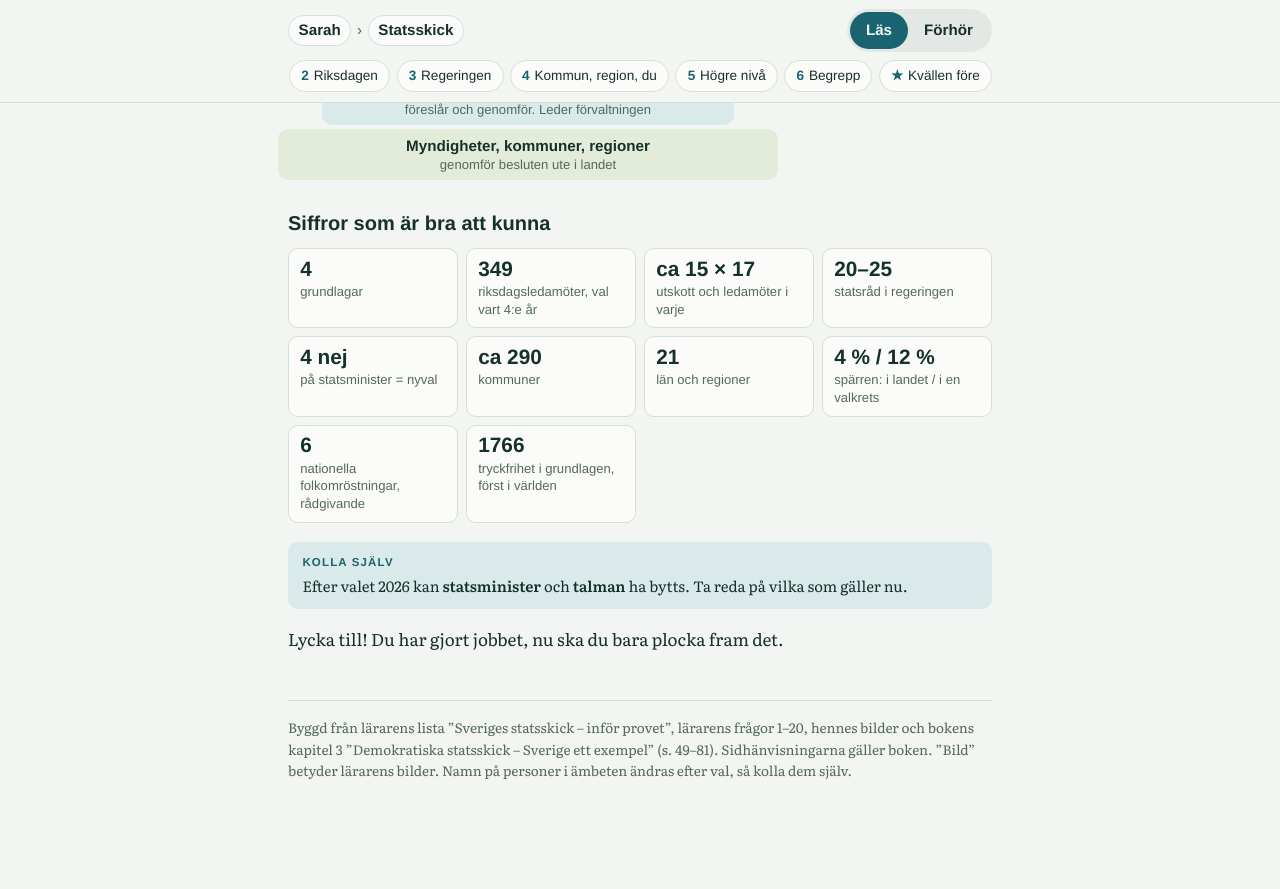
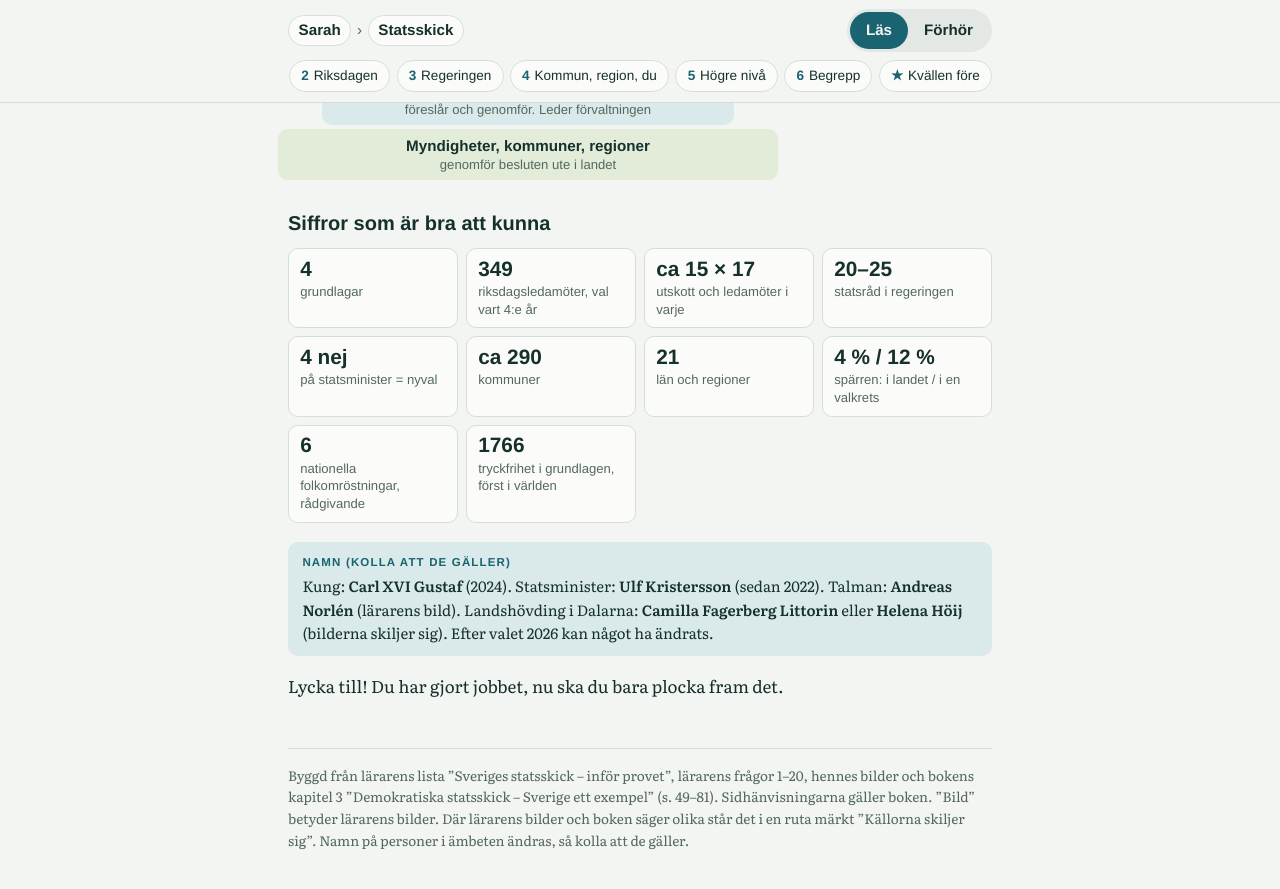
Before and after one commit to daniel-oster/studiematerial, a Jekyll site: the page built from sarah/statsskick/studiematerial/index.html, in a window 1280 px wide and 900 px high, scrolled down 19211 px. Shown: the top 889 px of the window. Built offline with Jekyll 4.4.1, drawn with Linux system fonts in a browser that asks for light colours; some web fonts are replaced; before the commit the page ends 20041 px from its top, so only the background shows below that.

Commit message:
Show names and conflicting figures from sources on the statsskick page
Add office-holder names with year and source, include the book's claim about
UN conventions, and print both figures where the teacher's slides and the
book disagree.

Co-Authored-By: Claude Sonnet 5.5 <noreply@anthropic.com>
Claude-Session: https://claude.ai/code/session_01GkoDhYhem2j3ZgjV8Ndtto

```diff
--- a/sarah/statsskick/studiematerial/index.html
+++ b/sarah/statsskick/studiematerial/index.html
@@ -455,7 +455,7 @@ table.grid4 th small{text-transform:none;letter-spacing:0;color:var(--muted);fon
     <h3>Hur ändrar man en grundlag?</h3>
     <div class="lvl"><span class="tag tag-e">E-nivå · grunden</span><div class="e-svar" data-back>Riksdagen måste fatta <mark>samma beslut två gånger</mark>, med ett <mark>val emellan</mark>. Första beslutet kräver en majoritet (fler än hälften). Ärendet <b>vilandeförklaras</b> tills efter nästa riksdagsval. Sedan måste den <b>nyvalda riksdagen</b> fatta <b>samma beslut igen</b>.</div></div>
     <p class="knep" data-back><span class="hand">Minnesknep</span> <b>Två lås och ett val.</b> Lås 1: riksdagen röstar ja. Valet: folket får säga sitt. Lås 2: den nya riksdagen röstar ja igen. Bara då öppnas dörren.</p>
-    <details class="hi"><summary><span class="when-closed">Högre nivå: visa sambanden</span><span class="when-open">Dölj högre nivå</span></summary><div class="hi-body"><ol class="chain-n"><li>Riksdagen fattar ett <b>första beslut</b> om ändringen.</li><li>Ärendet <b>vilandeförklaras</b> (läggs på is) till efter nästa <b>riksdagsval</b>.</li><li>I valet kan <b>väljarna reagera</b>. Partierna måste berätta var de står i frågan.</li><li>Den <b>nyvalda riksdagen</b> måste fatta <b>exakt samma beslut</b>. Säger den nej, blir det ingen ändring.</li></ol></div></details>
+    <details class="hi"><summary><span class="when-closed">Högre nivå: visa sambanden</span><span class="when-open">Dölj högre nivå</span></summary><div class="hi-body"><ol class="chain-n"><li>Riksdagen fattar ett <b>första beslut</b> om ändringen.</li><li>Ärendet <b>vilandeförklaras</b> (läggs på is) till efter nästa <b>riksdagsval</b>.</li><li>I valet kan <b>väljarna reagera</b>. Partierna måste berätta var de står i frågan.</li><li>Den <b>nyvalda riksdagen</b> måste fatta <b>exakt samma beslut</b>. Säger den nej, blir det ingen ändring.</li><li><b>Boken säger också:</b> en grundlagsändring får <b>inte strida mot FN:s konventioner om de mänskliga rättigheterna</b>. Det går alltså inte att avskaffa den svenska demokratin med ett snabbt majoritetsbeslut i riksdagen.</li></ol><div class="box note"><strong>Källorna skiljer sig</strong><p>Hur stor majoritet som krävs i varje beslut: <b>lärarens bild</b> skriver ”minst hälften”, <b>boken</b> (s. 50) skriver ”fler än hälften”. Skriv ”en majoritet” eller ”fler än hälften” på provet.</p></div></div></details>
     <div class="lights" role="group" aria-label="Kan du det här?"><span class="lq">Kan du det här?</span><button type="button" data-v="g" aria-pressed="false"><i></i>Kan</button><button type="button" data-v="y" aria-pressed="false"><i></i>Osäker</button><button type="button" data-v="r" aria-pressed="false"><i></i>Kan inte</button></div>
   </div>
 </article>
@@ -475,7 +475,7 @@ table.grid4 th small{text-transform:none;letter-spacing:0;color:var(--muted);fon
     <h3>Vilka uppgifter har statschefen?</h3>
     <div class="lvl"><span class="tag tag-e">E-nivå · grunden</span><div class="e-svar" data-back>Statschefen är Sveriges <b>kung eller drottning</b> (monark). Uppgifterna är bara <mark>representativa</mark>: att vara en <b>symbol</b> för Sverige. Det betyder <b>statsbesök</b>, att vara <b>värd för utländska statschefer</b> som kommer hit, och att <b>öppna riksmötet</b>. Statschefen har <b>ingen politisk makt</b>.</div></div>
     <p class="knep" data-back><span class="hand">Minnesknep</span> <b>Statschefen är landets ansikte, inte dess hjärna.</b> Statschefen = lagets maskot. Det är <b>statsministern</b> som är lagkapten (se F11).</p>
-    <details class="hi"><summary><span class="when-closed">Högre nivå: visa sambanden</span><span class="when-open">Dölj högre nivå</span></summary><div class="hi-body"><ol class="chain-n"><li>Sverige är en <b>konstitutionell monarki</b>: monarkens makt <b>begränsas av grundlagarna</b>. I praktiken hade kungen förlorat sin makt redan 1917, och i <b>1974 års regeringsform</b> togs även de formella befogenheterna bort.</li><li>Statschefen <b>väljs inte</b> utan <b>ärvs</b> (SO). I en <b>republik</b> väljs statschefen, ofta som <b>president</b>, och en president kan ha mycket makt (t.ex. som regeringschef).</li><li>Monarkier med <b>oinskränkt makt</b> (Saudiarabien, Brunei) räknas <b>inte som demokratier</b>. Därför går det bra att kombinera demokrati med en <b>konstitutionell</b> monarki.</li></ol><div class="box note"><strong>Boken</strong><p>Monarkens enda politiska uppgifter är att öppna riksdagen varje år och att vara ordförande i riksdagens <b>utrikesnämnd</b>. Nuvarande statschef är kung Carl XVI Gustaf (på tronen sedan 1973).</p></div></div></details>
+    <details class="hi"><summary><span class="when-closed">Högre nivå: visa sambanden</span><span class="when-open">Dölj högre nivå</span></summary><div class="hi-body"><ol class="chain-n"><li>Sverige är en <b>konstitutionell monarki</b>: monarkens makt <b>begränsas av grundlagarna</b>. I praktiken hade kungen förlorat sin makt redan 1917, och i <b>1974 års regeringsform</b> togs även de formella befogenheterna bort.</li><li>Statschefen <b>väljs inte</b> utan <b>ärvs</b> (SO). I en <b>republik</b> väljs statschefen, ofta som <b>president</b>, och en president kan ha mycket makt (t.ex. som regeringschef).</li><li>Monarkier med <b>oinskränkt makt</b> (Saudiarabien, Brunei) räknas <b>inte som demokratier</b>. Därför går det bra att kombinera demokrati med en <b>konstitutionell</b> monarki.</li></ol><div class="box note"><strong>Boken</strong><p>Monarkens enda politiska uppgifter är att öppna riksdagen varje år och att vara ordförande i riksdagens <b>utrikesnämnd</b>. Statschef är kung Carl XVI Gustaf (2024, boken s. 51), på tronen sedan september 1973.</p></div></div></details>
     <div class="lights" role="group" aria-label="Kan du det här?"><span class="lq">Kan du det här?</span><button type="button" data-v="g" aria-pressed="false"><i></i>Kan</button><button type="button" data-v="y" aria-pressed="false"><i></i>Osäker</button><button type="button" data-v="r" aria-pressed="false"><i></i>Kan inte</button></div>
   </div>
 </article>
@@ -557,7 +557,7 @@ table.grid4 th small{text-transform:none;letter-spacing:0;color:var(--muted);fon
     <h3>Vem är chef för regeringen?</h3>
     <div class="lvl"><span class="tag tag-e">E-nivå · grunden</span><div class="e-svar" data-back><b>Statsministern</b> (i andra länder ofta premiärminister) är <mark>regeringschef</mark> och leder regeringens arbete. Statsministern <b>utser själv</b> de andra ministrarna.</div></div>
     <p class="knep" data-back><span class="hand">Minnesknep</span> <b>Statsministern är lagkaptenen. Kungen är lagets maskot.</b> Det är alltså <i>inte</i> kungen som är chef för regeringen.</p>
-    <details class="hi"><summary><span class="when-closed">Högre nivå: visa sambanden</span><span class="when-open">Dölj högre nivå</span></summary><div class="hi-body"><ol class="chain-n"><li>Ministrarna kallas <b>statsråd</b>. De får olika <b>ansvarsområden</b>: utbildningsministern tar hand om skolan, finansministern om statens ekonomi, utrikesministern om utrikespolitiken.</li><li>Varje minister har ett <b>departement</b> med <b>tjänstemän</b> som ger råd, skriver tal och förbereder ärendena.</li></ol><div class="box note"><strong>Kolla själv</strong><p>Namnen byts efter varje val. Ta reda på vem som är <b>statsminister</b> och <b>talman</b> just nu. Provet kan fråga.</p></div></div></details>
+    <details class="hi"><summary><span class="when-closed">Högre nivå: visa sambanden</span><span class="when-open">Dölj högre nivå</span></summary><div class="hi-body"><ol class="chain-n"><li>Ministrarna kallas <b>statsråd</b>. De får olika <b>ansvarsområden</b>: utbildningsministern tar hand om skolan, finansministern om statens ekonomi, utrikesministern om utrikespolitiken.</li><li>Varje minister har ett <b>departement</b> med <b>tjänstemän</b> som ger råd, skriver tal och förbereder ärendena.</li></ol><div class="box note"><strong>Vem är det?</strong><p><b>Statsminister:</b> Ulf Kristersson (M), sedan 2022 (boken, tabellen på s. 71). <b>Talman:</b> Andreas Norlén (lärarens bild). Riksdagsval hölls i september 2026, så kolla om det har ändrats sedan dess.</p></div></div></details>
     <div class="lights" role="group" aria-label="Kan du det här?"><span class="lq">Kan du det här?</span><button type="button" data-v="g" aria-pressed="false"><i></i>Kan</button><button type="button" data-v="y" aria-pressed="false"><i></i>Osäker</button><button type="button" data-v="r" aria-pressed="false"><i></i>Kan inte</button></div>
   </div>
 </article>
@@ -567,7 +567,7 @@ table.grid4 th small{text-transform:none;letter-spacing:0;color:var(--muted);fon
     <h3>Hur utses statsråden i regeringen?</h3>
     <div class="lvl"><span class="tag tag-e">E-nivå · grunden</span><div class="e-svar" data-back><b>1.</b> Efter valet samtalar <b>talmannen</b> med partiledarna. <b>2.</b> Talmannen <b>föreslår en statsminister</b>. <b>3.</b> Riksdagen röstar: statsministern är vald om <mark>inte en majoritet säger nej</mark>. <b>4.</b> Statsministern <b>utser själv</b> statsråden (ca 20–25).</div></div>
     <p class="knep" data-back><span class="hand">Minnesknep</span> <b>Talmannen föreslår, riksdagen säger inte nej, statsministern väljer sitt lag.</b></p>
-    <details class="hi"><summary><span class="when-closed">Högre nivå: visa sambanden</span><span class="when-open">Dölj högre nivå</span></summary><div class="hi-body"><ol class="chain-n"><li>Det är <b>valresultatet</b> som avgör vilken regering vi får.</li><li>Förkastas talmannens förslag, kan han eller hon <b>föreslå någon annan</b>. Efter <b>fyra nej</b> i rad blir det <b>nyval</b>.</li><li>Ministrarna behöver <b>inte godkännas av riksdagen</b>, men regeringen måste hela tiden ha riksdagens förtroende (<b>parlamentarism</b>, F18).</li></ol></div></details>
+    <details class="hi"><summary><span class="when-closed">Högre nivå: visa sambanden</span><span class="when-open">Dölj högre nivå</span></summary><div class="hi-body"><ol class="chain-n"><li>Det är <b>valresultatet</b> som avgör vilken regering vi får.</li><li>Förkastas talmannens förslag, kan han eller hon <b>föreslå någon annan</b>. Efter <b>fyra nej</b> i rad blir det <b>nyval</b>.</li><li>Ministrarna behöver <b>inte godkännas av riksdagen</b>, men regeringen måste hela tiden ha riksdagens förtroende (<b>parlamentarism</b>, F18).</li></ol><div class="box note"><strong>Talman</strong><p>Riksdagens ordförande heter Andreas Norlén enligt lärarens bild. Kolla om det har ändrats efter valet 2026.</p></div></div></details>
     <div class="lights" role="group" aria-label="Kan du det här?"><span class="lq">Kan du det här?</span><button type="button" data-v="g" aria-pressed="false"><i></i>Kan</button><button type="button" data-v="y" aria-pressed="false"><i></i>Osäker</button><button type="button" data-v="r" aria-pressed="false"><i></i>Kan inte</button></div>
   </div>
 </article>
@@ -619,7 +619,7 @@ table.grid4 th small{text-transform:none;letter-spacing:0;color:var(--muted);fon
     <h3>Vilka uppgifter har regionerna?</h3>
     <div class="lvl"><span class="tag tag-e">E-nivå · grunden</span><div class="e-svar" data-back>Regionerna sköter <mark>hälso- och sjukvård samt tandvård</mark> (ca 85 % av pengarna går dit). Dessutom <b>kollektivtrafik</b>, regional utveckling, stöd till näringsliv, forskning och kultur, samt viss gymnasieutbildning (musik och naturbruk).</div></div>
     <p class="knep" data-back><span class="hand">Minnesknep</span> <b>Regionen = doktorn och bussen.</b> Sjukvården och kollektivtrafiken är de stora jobben.</p>
-    <details class="hi"><summary><span class="when-closed">Högre nivå: visa sambanden</span><span class="when-open">Dölj högre nivå</span></summary><div class="hi-body"><ol class="chain-n"><li>Vissa uppgifter, främst <b>sjukvården</b> som är dyr, klarar inte en enskild kommun. Därför finns <b>regioner</b> som täcker större områden.</li><li>Regionerna får pengar från <b>regionskatt</b>, statsbidrag och avgifter, och styrs på samma sätt som kommuner: <b>regionfullmäktige</b> (”riksdag”) beslutar, <b>regionstyrelsen</b> (”regering”) förverkligar och <b>nämnder</b> (t.ex. hälso- och sjukvårdsnämnd) arbetar med sakfrågor.</li><li>Regionen leds av heltidsanställda politiker, <b>regionråd</b>. Invånarna röstar fram dem i valet.</li></ol><div class="box note"><strong>Antal</strong><p>Boken skriver både 20 och 21 regioner. Länen är 21, och regionerna följer ungefär samma gränser som länen.</p></div></div></details>
+    <details class="hi"><summary><span class="when-closed">Högre nivå: visa sambanden</span><span class="when-open">Dölj högre nivå</span></summary><div class="hi-body"><ol class="chain-n"><li>Vissa uppgifter, främst <b>sjukvården</b> som är dyr, klarar inte en enskild kommun. Därför finns <b>regioner</b> som täcker större områden.</li><li>Regionerna får pengar från <b>regionskatt</b>, statsbidrag och avgifter, och styrs på samma sätt som kommuner: <b>regionfullmäktige</b> (”riksdag”) beslutar, <b>regionstyrelsen</b> (”regering”) förverkligar och <b>nämnder</b> (t.ex. hälso- och sjukvårdsnämnd) arbetar med sakfrågor.</li><li>Regionen leds av heltidsanställda politiker, <b>regionråd</b>. Invånarna röstar fram dem i valet.</li></ol><div class="box note"><strong>Källorna skiljer sig</strong><p><b>Antal regioner:</b> boken skriver <b>21</b> i texten (s. 76) men <b>20</b> i ordlistan (s. 80). Länen är 21, och regionerna följer ungefär samma gränser. <b>Regionskatt:</b> lärarens bild skriver <b>ca 10 %</b>, boken (s. 74) <b>omkring 13 %</b> av inkomsten. Kommunalskatten är <b>19 %</b> enligt boken (s. 74).</p></div></div></details>
     <div class="lights" role="group" aria-label="Kan du det här?"><span class="lq">Kan du det här?</span><button type="button" data-v="g" aria-pressed="false"><i></i>Kan</button><button type="button" data-v="y" aria-pressed="false"><i></i>Osäker</button><button type="button" data-v="r" aria-pressed="false"><i></i>Kan inte</button></div>
   </div>
 </article>
@@ -645,7 +645,7 @@ table.grid4 th small{text-transform:none;letter-spacing:0;color:var(--muted);fon
     <h3>Extra: länsstyrelsen är inte samma sak som regionen</h3>
     <div class="lvl"><span class="tag tag-e">E-nivå · grunden</span><div class="e-svar" data-back><b>Länsstyrelsen</b> är en <mark>statlig</mark> myndighet i varje län och <b>lyder under regeringen</b>. Chefen heter <b>landshövding</b>. Den ska se till att nationella mål följs i länet, och sköter bl.a. djurskydd, kommunikationer, fiske, jämställdhet samt räddningstjänst och civilförsvar.</div></div>
     <p class="knep" data-back><span class="hand">Minnesknep</span> <b>Länsstyrelse = utsänd uppifrån</b> (statens förlängda arm). <b>Region = vald underifrån</b> av invånarna.</p>
-    <details class="hi"><summary><span class="when-closed">Högre nivå: visa sambanden</span><span class="when-open">Dölj högre nivå</span></summary><div class="hi-body"><ol class="chain-n"><li>Länet styrs ”<b>uppifrån</b>” av staten. Regionen styrs ”<b>underifrån</b>” av politiker som invånarna valt.</li><li>Länsstyrelsen ska också ta tillvara <b>länets intressen</b> gentemot staten.</li></ol></div></details>
+    <details class="hi"><summary><span class="when-closed">Högre nivå: visa sambanden</span><span class="when-open">Dölj högre nivå</span></summary><div class="hi-body"><ol class="chain-n"><li>Länet styrs ”<b>uppifrån</b>” av staten. Regionen styrs ”<b>underifrån</b>” av politiker som invånarna valt.</li><li>Länsstyrelsen ska också ta tillvara <b>länets intressen</b> gentemot staten.</li></ol><div class="box note"><strong>Källorna skiljer sig</strong><p>Landshövding i Dalarna: lärarens bild om statsskicket skriver <b>Camilla Fagerberg Littorin</b>, bilden om kommun och region skriver <b>Helena Höij</b>. Landshövdingar byts ut efter några år, så fråga läraren vilket namn hen vill ha.</p></div></div></details>
     <div class="lights" role="group" aria-label="Kan du det här?"><span class="lq">Kan du det här?</span><button type="button" data-v="g" aria-pressed="false"><i></i>Kan</button><button type="button" data-v="y" aria-pressed="false"><i></i>Osäker</button><button type="button" data-v="r" aria-pressed="false"><i></i>Kan inte</button></div>
   </div>
 </article>
@@ -915,11 +915,11 @@ table.grid4 th small{text-transform:none;letter-spacing:0;color:var(--muted);fon
   <div><dt>6</dt><dd>nationella folkomröstningar, rådgivande</dd></div>
   <div><dt>1766</dt><dd>tryckfrihet i grundlagen, först i världen</dd></div>
 </dl>
-<div class="box note" style="margin-top:1.2rem"><strong>Kolla själv</strong><p>Efter valet 2026 kan <b>statsminister</b> och <b>talman</b> ha bytts. Ta reda på vilka som gäller nu.</p></div>
+<div class="box note" style="margin-top:1.2rem"><strong>Namn (kolla att de gäller)</strong><p>Kung: <b>Carl XVI Gustaf</b> (2024). Statsminister: <b>Ulf Kristersson</b> (sedan 2022). Talman: <b>Andreas Norlén</b> (lärarens bild). Landshövding i Dalarna: <b>Camilla Fagerberg Littorin</b> eller <b>Helena Höij</b> (bilderna skiljer sig). Efter valet 2026 kan något ha ändrats.</p></div>
   <p class="intro">Lycka till! Du har gjort jobbet, nu ska du bara plocka fram det.</p>
 </section>
 
-<p class="foot">Byggd från lärarens lista ”Sveriges statsskick – inför provet”, lärarens frågor 1–20, hennes bilder och bokens kapitel 3 ”Demokratiska statsskick – Sverige ett exempel” (s. 49–81). Sidhänvisningarna gäller boken. ”Bild” betyder lärarens bilder. Namn på personer i ämbeten ändras efter val, så kolla dem själv.</p>
+<p class="foot">Byggd från lärarens lista ”Sveriges statsskick – inför provet”, lärarens frågor 1–20, hennes bilder och bokens kapitel 3 ”Demokratiska statsskick – Sverige ett exempel” (s. 49–81). Sidhänvisningarna gäller boken. ”Bild” betyder lärarens bilder. Där lärarens bilder och boken säger olika står det i en ruta märkt ”Källorna skiljer sig”. Namn på personer i ämbeten ändras, så kolla att de gäller.</p>
 </div>
 </main>
 
```
Also changed, not shown: _anteckningar/statsskick.md (+9 -7 lines), 1 other file.
